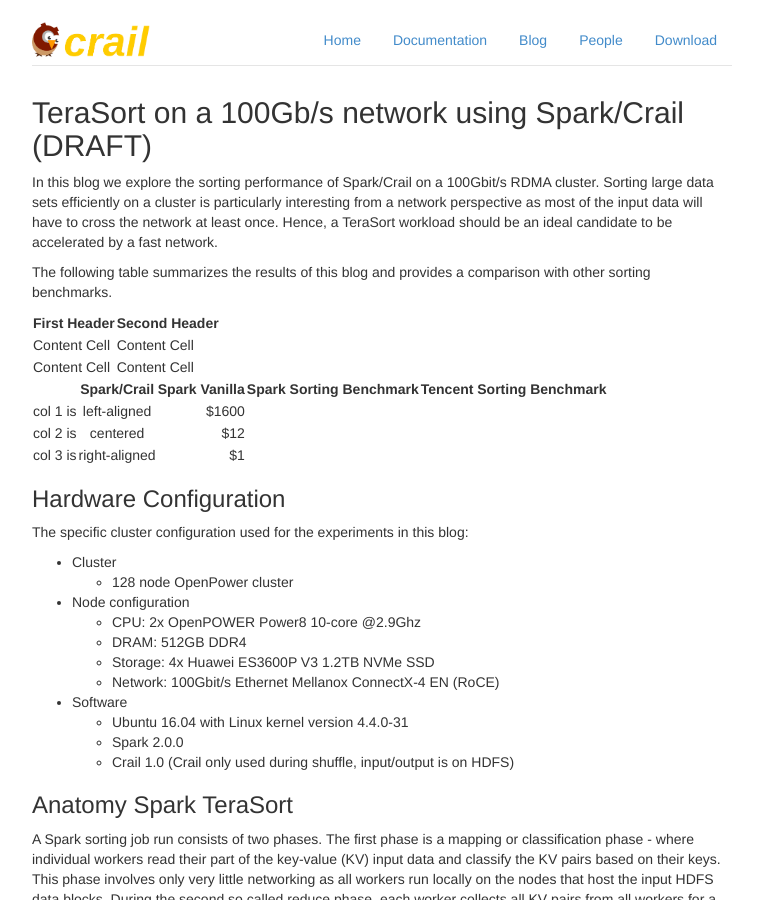
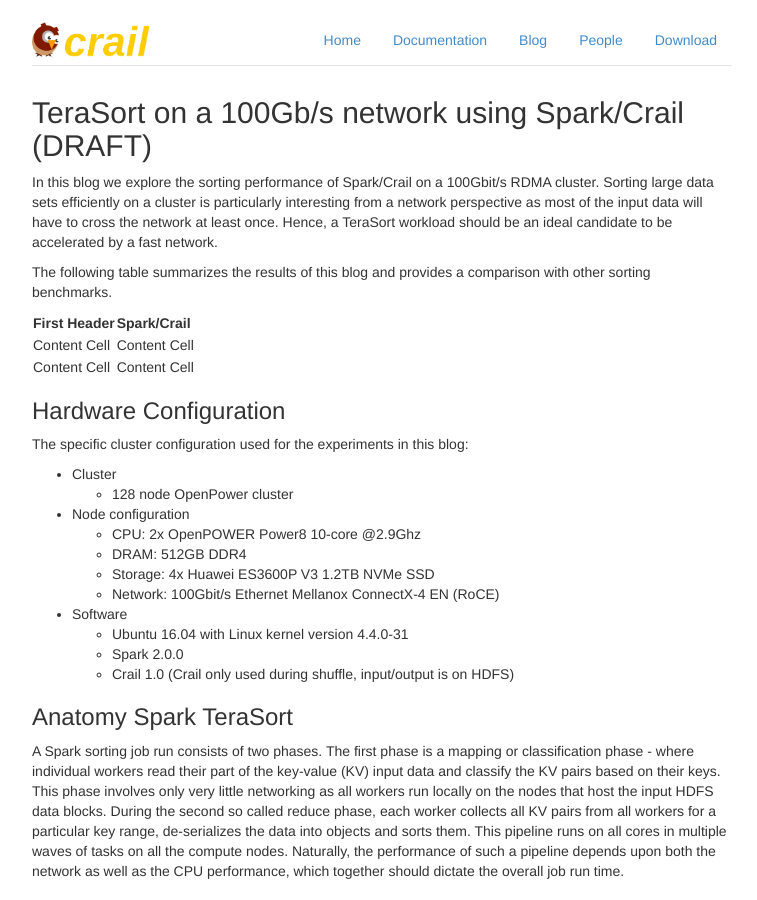
Before and after one commit to apache/incubator-crail-website, a Jekyll site: the page built from _posts/blog/2017-01-1-sorting.md, in a window 1280 px wide and 900 px high. Shown: the whole window, without its empty margins (258-1015 px from the left). Built offline with Jekyll 4.4.1, drawn with Linux system fonts in a browser that asks for light colours.

Commit message:
Update 2017-01-1-sorting.md

```diff
--- a/_posts/blog/2017-01-1-sorting.md
+++ b/_posts/blog/2017-01-1-sorting.md
@@ -9,17 +9,11 @@
 
 The following table summarizes the results of this blog and provides a comparison with other sorting benchmarks.
 
-| First Header  | Second Header |
+| First Header  | Spark/Crail   |
 | ------------- | ------------- |
 | Content Cell  | Content Cell  |
 | Content Cell  | Content Cell  |
 
-
-|          | Spark/Crail   |  Spark Vanilla | Spark Sorting Benchmark | Tencent Sorting Benchmark |
-|----------|:-------------:|------:|
-| col 1 is |  left-aligned | $1600 |
-| col 2 is |    centered   |   $12 |
-| col 3 is | right-aligned |    $1 |
 
 ### Hardware Configuration
 
```
